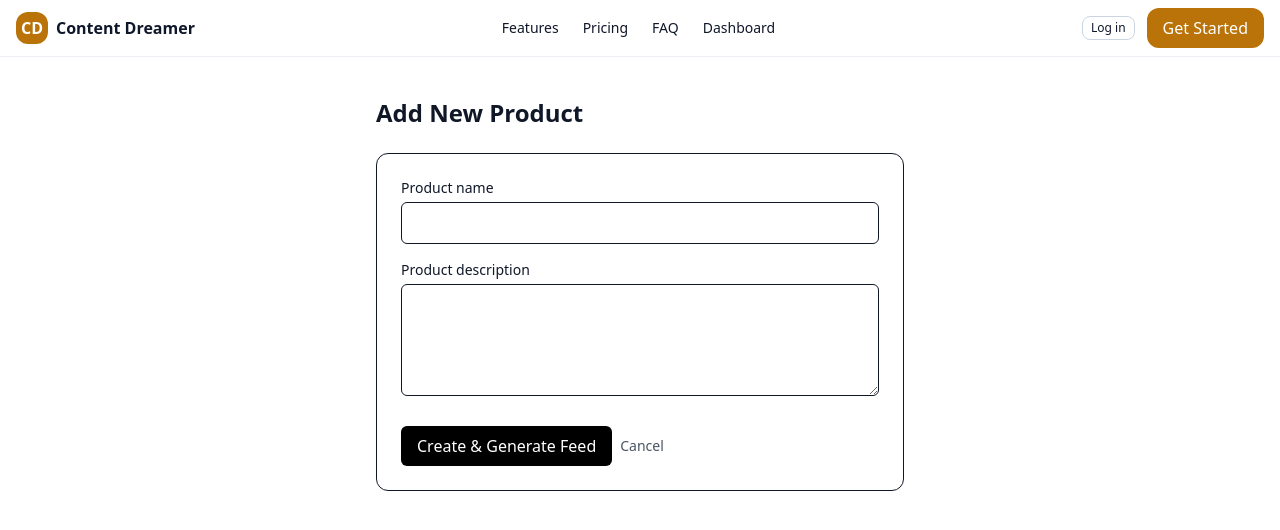
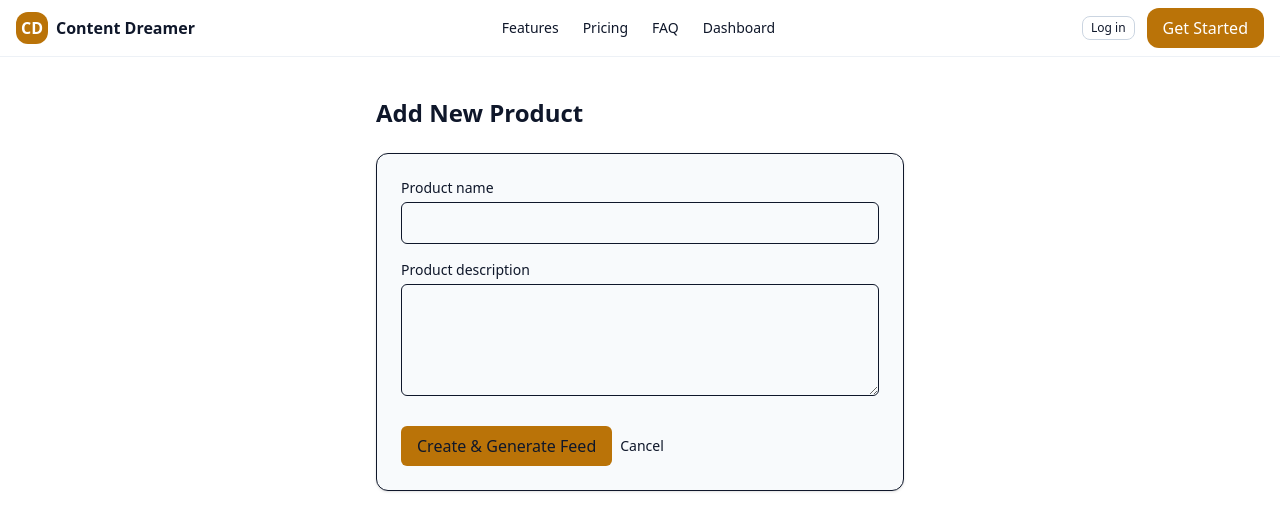
Before and after one commit to shovonnn/content-dreamer.ai, a Next.js app in the folder client/: page /product/new in a window 1280 px wide. Shown: the top 530 px of the page. Built offline with nearby package versions, Linux system fonts and the light colour scheme; no server answers.

Commit message:
style: Enhance styling for new product page components

```diff
--- a/client/src/app/product/new/page.tsx
+++ b/client/src/app/product/new/page.tsx
@@ -40,18 +40,18 @@ export default function NewProductPage() {
   }
 
   return (
-    <main className="min-h-screen bg-white text-gray-900">
+    <main className="">
       <div className="mx-auto max-w-xl px-6 py-10">
         <h1 className="text-2xl font-semibold">Add New Product</h1>
-        <form onSubmit={onSubmit} className="mt-6 rounded-xl border p-6">
+        <form onSubmit={onSubmit} className="mt-6 rounded-xl border p-6 dark:border-slate-800 bg-slate-50 dark:bg-slate-900 shadow-sm">
           <label className="block text-sm font-medium">Product name</label>
-          <input className="mt-1 w-full rounded-md border px-3 py-2" value={name} onChange={e=>setName(e.target.value)} />
+          <input className="mt-1 w-full rounded-md border px-3 py-2 dark:border-slate-800 bg-slate-50 dark:bg-slate-900" value={name} onChange={e=>setName(e.target.value)} />
           <label className="block text-sm font-medium mt-4">Product description</label>
-          <textarea className="mt-1 w-full rounded-md border px-3 py-2 h-28" value={desc} onChange={e=>setDesc(e.target.value)} />
+          <textarea className="mt-1 w-full rounded-md border px-3 py-2 h-28 dark:border-slate-800 bg-slate-50 dark:bg-slate-900" value={desc} onChange={e=>setDesc(e.target.value)} />
           {error && <p className="text-sm text-red-600 mt-3">{error}</p>}
           <div className="mt-6 flex items-center gap-2">
-            <button disabled={loading} className="rounded-md bg-black text-white px-4 py-2 hover:bg-gray-900 disabled:opacity-50">{loading ? "Creating…" : "Create & Generate Feed"}</button>
-            <a href="/dashboard" className="text-sm text-gray-600 hover:text-gray-900">Cancel</a>
+            <button disabled={loading} className="rounded-md bg-brand-600 px-4 py-2 hover:bg-brand-700 disabled:opacity-50 cursor-pointer">{loading ? "Creating…" : "Create & Generate Feed"}</button>
+            <a href="/dashboard" className="text-sm hover:text-gray-500">Cancel</a>
           </div>
         </form>
       </div>
```
